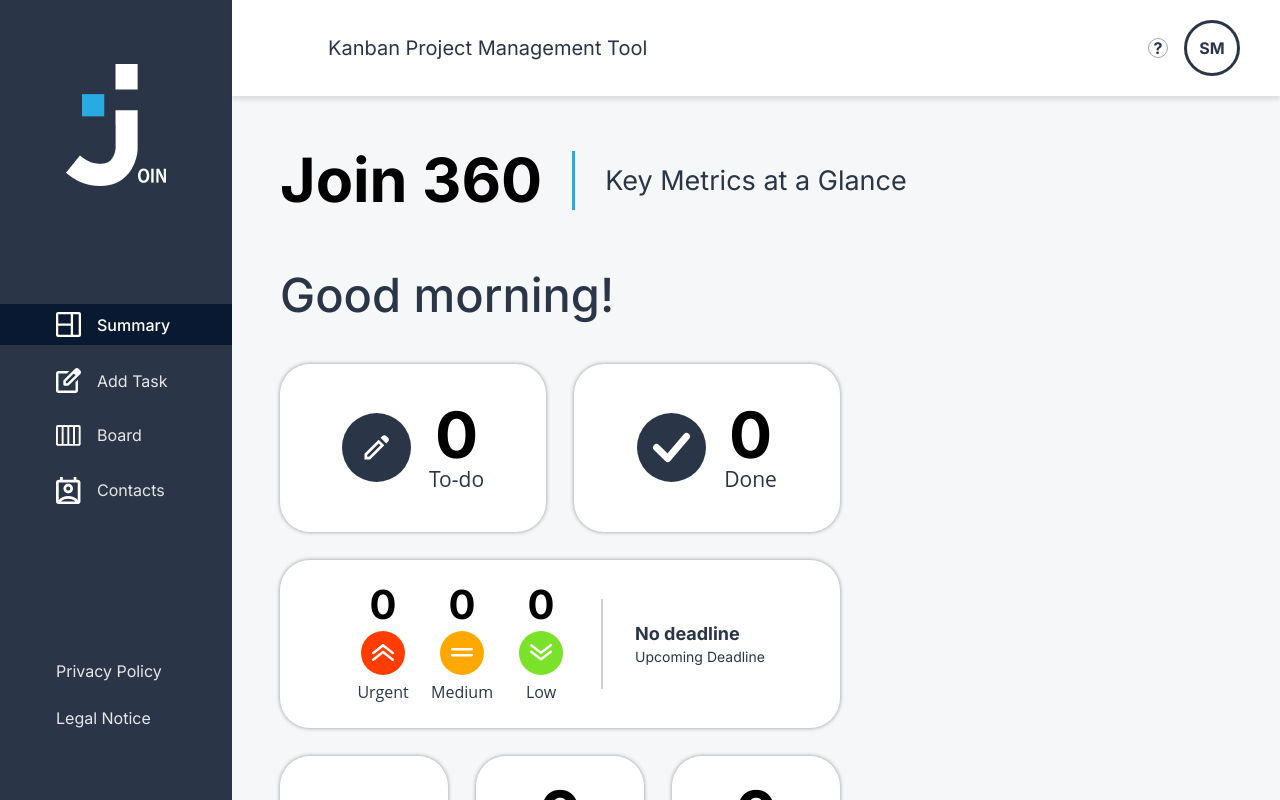
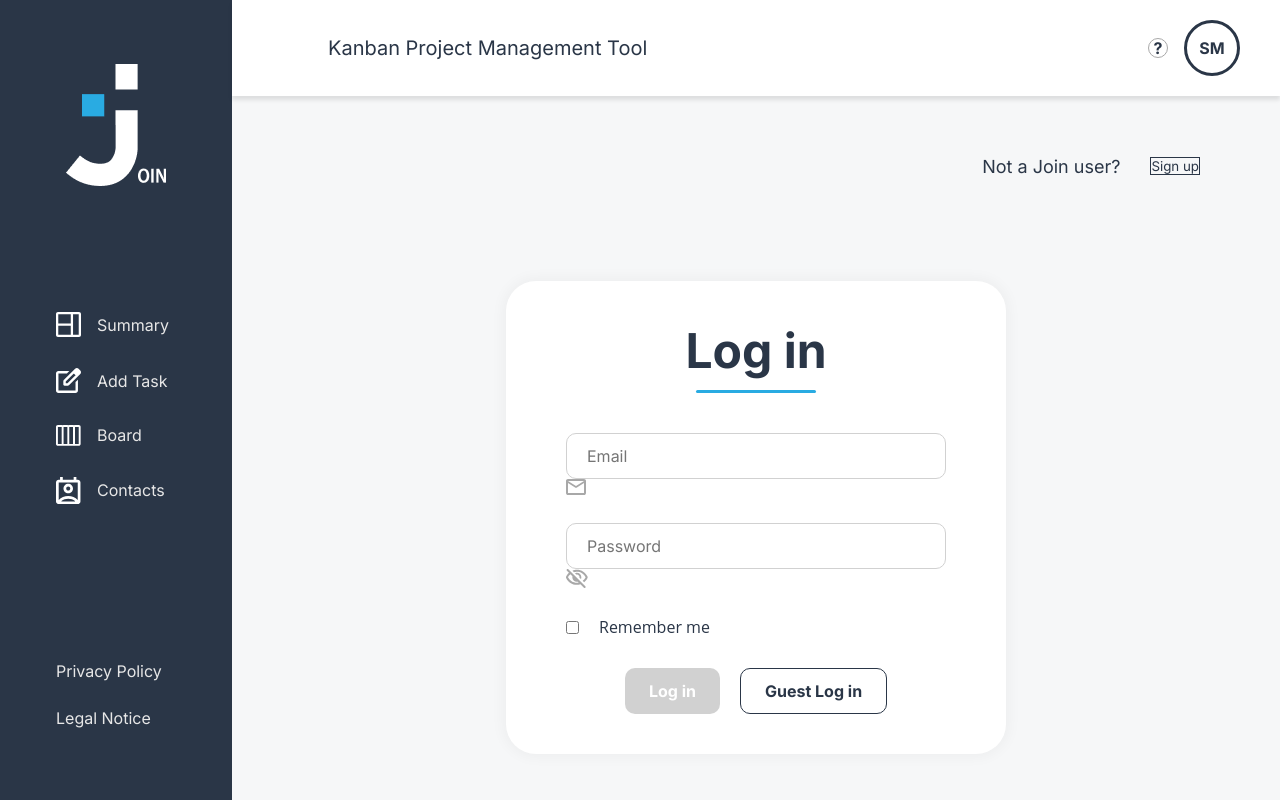
Before and after one commit to eliashashimi/Join, an Angular app: page / in a window 1280 px wide. Before the commit this address led to /summary. Built offline with nearby package versions, Linux system fonts and the light colour scheme; no server answers; the database is empty; a web font is replaced by a local one.

Commit message:
changed login-page and added in app.routs.ts

```diff
--- a/src/app/app.routes.ts
+++ b/src/app/app.routes.ts
@@ -6,9 +6,10 @@ import { LegalNotice } from './features/legal-notice/legal-notice';
 import { Board } from './features/board/board';
 import { AddTask } from './features/add-task/add-task';
 import { Summary } from './features/summary/summary';
+import { LoginPage } from './features/login-page/login-page';
 
 export const routes: Routes = [
-  { path: '', redirectTo: 'summary', pathMatch: 'full' },
+  { path: '', component: LoginPage, pathMatch: 'full' },
   { path: 'summary', component: Summary },
   { path: 'contacts', component: ContactsComponent },
   { path: 'help', component: HelpPageComponent },
@@ -16,5 +17,5 @@ export const routes: Routes = [
   { path: 'legal-notice', component: LegalNotice },
   { path: 'board', component: Board },
   { path: 'add-task', component: AddTask },
-  { path: '**', redirectTo: 'summary' },
+  { path: '**', redirectTo: '' },
 ];
--- a/src/app/features/login-page/login-page.html
+++ b/src/app/features/login-page/login-page.html
@@ -1,18 +1,24 @@
-<section class="login">
-  <div class="login__header">
-    <img src="../../../../public/assets/Join-logo.png" alt="Join Logo dark" />
-    <div class="login__header--right">
-      <p>Not a Join user?</p>
-      <button class="sign-up">Sign up</button>
+<div class="intro-overlay">
+  <img src="../../../../public/assets/Join-logo.png" alt="Join Logo" class="animated-logo" />
 </div>
-  </div>
-  <div class="modal-login">
-    <div class="head">
-      <h2>Log in</h2>
-      <div class="blue-underscore"></div>
-    </div>
-    <div class="modal-input">
-      <input type="text" class="email input" />
+
+<section class="login-container">
+  <header class="login-header">
+    <span>Not a Join user?</span>
+    <button class="btn-secondary" routerLink="/sign-up">Sign up</button>
+  </header>
+
+  <main class="login-main">
+    <div class="login-card">
+      <h1>Log in</h1>
+      <div class="underline"></div>
+
+      <form [formGroup]="loginForm" (ngSubmit)="onSubmit()">
+        <div
+          class="input-group"
+          [class.invalid]="loginForm.get('email')?.touched && loginForm.get('email')?.invalid"
+        >
+          <input type="email" formControlName="email" placeholder="Email" />
           <svg
             width="20"
             height="16"
@@ -25,7 +31,25 @@
               fill="#A8A8A8"
             />
           </svg>
-      <input type="text" class="password input" />
+          <div
+            class="error-msg"
+            *ngIf="loginForm.get('email')?.touched && loginForm.get('email')?.hasError('required')"
+          >
+            Email is required.
+          </div>
+          <div
+            class="error-msg"
+            *ngIf="loginForm.get('email')?.touched && loginForm.get('email')?.hasError('email')"
+          >
+            Please enter a valid email address.
+          </div>
+        </div>
+
+        <div
+          class="input-group"
+          [class.invalid]="loginForm.get('password')?.touched && loginForm.get('password')?.invalid"
+        >
+          <input type="password" formControlName="password" placeholder="Password" />
           <svg
             width="22"
             height="19"
@@ -38,14 +62,38 @@
               fill="#A8A8A8"
             />
           </svg>
-    </div>
-    <div class="modal-btn">
-      <button class="login-btn btn">Log in</button>
-      <button class="guest-btn btn">Guest Log in</button>
+          <div
+            class="error-msg"
+            *ngIf="
+              loginForm.get('password')?.touched && loginForm.get('password')?.hasError('required')
+            "
+          >
+            Password is required.
           </div>
         </div>
-  <footer class="policy-notice">
-    <a href="">Privacy Policy</a>
-    <a href="">Legal notice</a>
+
+        <div class="form-actions">
+          <label class="checkbox-container">
+            <input
+              type="checkbox"
+              [(ngModel)]="rememberMe"
+              [ngModelOptions]="{ standalone: true }"
+            />
+            <span class="checkmark"></span>
+            Remember me
+          </label>
+        </div>
+
+        <div class="button-group">
+          <button type="submit" class="btn-primary" [disabled]="loginForm.invalid">Log in</button>
+          <button type="button" class="btn-secondary" (click)="guestLogin()">Guest Log in</button>
+        </div>
+      </form>
+    </div>
+  </main>
+
+  <footer class="login-footer">
+    <a routerLink="/privacy-policy">Privacy Policy</a>
+    <a routerLink="/legal-notice">Legal Notice</a>
   </footer>
 </section>
--- a/src/app/features/login-page/login-page.scss
+++ b/src/app/features/login-page/login-page.scss
@@ -0,0 +1,238 @@
+$dark-blue: #2a3647;
+$light-blue: #29abe2;
+$bg-color: #f6f7f8;
+$error-color: #ff8190;
+
+.intro-overlay {
+  position: fixed;
+  top: 0;
+  left: 0;
+  width: 100vw;
+  height: 100vh;
+  background-color: $bg-color;
+  z-index: 999;
+  display: flex;
+  justify-content: center;
+  align-items: center;
+  pointer-events: none;
+  animation: fadeOutBg 1s forwards 0.8s ease-in-out;
+
+  .animated-logo {
+    width: 120px;
+    height: auto;
+    transform: scale(1.3);
+    animation: moveLogo 1s forwards 0.8s ease-in-out;
+  }
+}
+
+@keyframes fadeOutBg {
+  0% {
+    background-color: $bg-color;
+  }
+  100% {
+    background-color: transparent;
+    visibility: hidden;
+  }
+}
+
+@keyframes moveLogo {
+  0% {
+    transform: translate(0, 0) scale(1.3);
+  }
+  100% {
+    transform: translate(calc(-50vw + 80px), calc(-50vh + 60px)) scale(1);
+  }
+}
+
+@media (max-width: 768px) {
+  @keyframes moveLogo {
+    0% {
+      transform: translate(0, 0) scale(1.2);
+    }
+    100% {
+      transform: translate(calc(-50vw + 50px), calc(-50vh + 45px)) scale(0.8);
+    }
+  }
+}
+
+.login-container {
+  min-height: 100vh;
+  background-color: $bg-color;
+  display: flex;
+  flex-direction: column;
+  justify-content: space-between;
+  padding: 40px 80px;
+  box-sizing: border-box;
+}
+
+.login-header {
+  display: flex;
+  justify-content: flex-end;
+  align-items: center;
+  gap: 30px;
+  height: 60px;
+  span {
+    font-size: 18px;
+  }
+}
+
+.login-main {
+  display: flex;
+  justify-content: center;
+  align-items: center;
+  flex-grow: 1;
+}
+
+.login-card {
+  background: #ffffff;
+  box-shadow: 0px 0px 14px 3px rgba(0, 0, 0, 0.04);
+  border-radius: 30px;
+  padding: 40px 60px;
+  width: 100%;
+  max-width: 500px;
+  display: flex;
+  flex-direction: column;
+  align-items: center;
+
+  h1 {
+    font-size: 48px;
+    color: $dark-blue;
+    margin-bottom: 10px;
+  }
+
+  .underline {
+    width: 120px;
+    height: 3px;
+    background-color: $light-blue;
+    margin-bottom: 40px;
+    border-radius: 2px;
+  }
+
+  form {
+    width: 100%;
+  }
+}
+
+.input-group {
+  position: relative;
+  margin-bottom: 24px;
+
+  input {
+    width: 100%;
+    padding: 12px 45px 12px 20px;
+    border: 1px solid #d1d1d1;
+    border-radius: 10px;
+    font-size: 16px;
+    outline: none;
+    box-sizing: border-box;
+
+    &:focus {
+      border-color: $light-blue;
+    }
+  }
+
+  .input-icon {
+    position: absolute;
+    right: 18px;
+    top: 50%;
+    transform: translateY(-50%);
+    width: 20px;
+    height: 20px;
+    pointer-events: none;
+  }
+
+  &.invalid input {
+    border-color: $error-color;
+  }
+  .error-msg {
+    color: $error-color;
+    font-size: 12px;
+    margin-top: 4px;
+    padding-left: 5px;
+  }
+}
+
+.form-actions {
+  display: flex;
+  margin-bottom: 30px;
+
+  .checkbox-container {
+    display: flex;
+    align-items: center;
+    cursor: pointer;
+    font-size: 16px;
+    user-select: none;
+    gap: 10px;
+  }
+}
+
+.button-group {
+  display: flex;
+  gap: 20px;
+  justify-content: center;
+
+  button {
+    padding: 12px 24px;
+    border-radius: 10px;
+    font-size: 16px;
+    font-weight: 700;
+    cursor: pointer;
+    transition: all 0.2s ease;
+  }
+}
+
+.btn-primary {
+  background-color: $dark-blue;
+  color: white;
+  border: none;
+  &:hover {
+    background-color: $light-blue;
+  }
+  &:disabled {
+    background-color: #d1d1d1;
+    cursor: not-allowed;
+  }
+}
+
+.btn-secondary {
+  background-color: transparent;
+  color: $dark-blue;
+  border: 1px solid $dark-blue;
+  &:hover {
+    border-color: $light-blue;
+    color: $light-blue;
+  }
+}
+
+.login-footer {
+  display: flex;
+  justify-content: center;
+  gap: 30px;
+  a {
+    color: #a8a8a8;
+    text-decoration: none;
+    font-size: 14px;
+    &:hover {
+      color: $light-blue;
+    }
+  }
+}
+
+@media (max-width: 768px) {
+  .login-container {
+    padding: 20px;
+  }
+  .login-header {
+    display: none;
+  }
+  .login-card {
+    padding: 30px 20px;
+  }
+  .button-group {
+    flex-direction: column;
+    width: 100%;
+    button {
+      width: 100%;
+    }
+  }
+}
--- a/src/app/features/login-page/login-page.ts
+++ b/src/app/features/login-page/login-page.ts
@@ -1,9 +1,54 @@
-import { Component } from '@angular/core';
+import { Component, OnInit } from '@angular/core';
+import { CommonModule } from '@angular/common';
+import {
+  FormBuilder,
+  FormGroup,
+  Validators,
+  ReactiveFormsModule,
+  FormsModule,
+} from '@angular/forms';
+import { Router, RouterModule } from '@angular/router';
 
 @Component({
-  imports: [],
+  imports: [CommonModule, ReactiveFormsModule, RouterModule, FormsModule],
+  standalone: true,
   selector: 'app-login-page',
   styleUrl: './login-page.scss',
   templateUrl: './login-page.html',
 })
-export class LoginPage {}
+export class LoginPage implements OnInit {
+  loginForm!: FormGroup;
+  rememberMe: boolean = false;
+
+  constructor(
+    private fb: FormBuilder,
+    private router: Router,
+  ) {}
+
+  ngOnInit(): void {
+    this.initForm();
+  }
+
+  initForm(): void {
+    this.loginForm = this.fb.group({
+      email: ['', [Validators.required, Validators.email]],
+      password: ['', [Validators.required, Validators.minLength(5)]],
+    });
+  }
+
+  onSubmit(): void {
+    if (this.loginForm.valid) {
+      const { email, password } = this.loginForm.value;
+      console.log('Login abgesendet:', email, password);
+      this.router.navigate(['/summary']);
+    } else {
+      this.loginForm.markAllAsTouched();
+    }
+  }
+
+  guestLogin(): void {
+    console.log('Als Gast eingeloggt - Eingeschränkte Rechte');
+    localStorage.setItem('user_role', 'guest');
+    this.router.navigate(['/summary']);
+  }
+}
```
Lines whose indentation alone changed are shown as unchanged.
